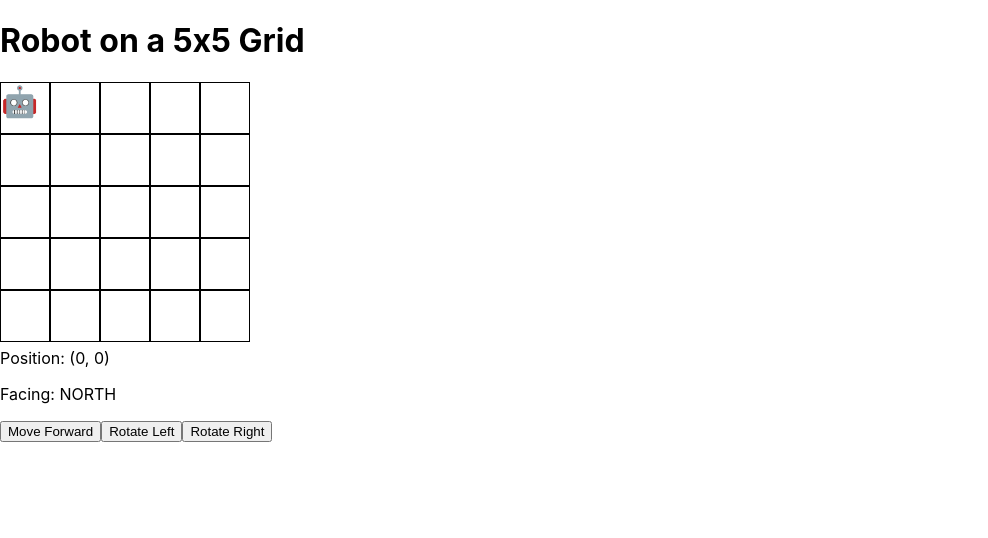
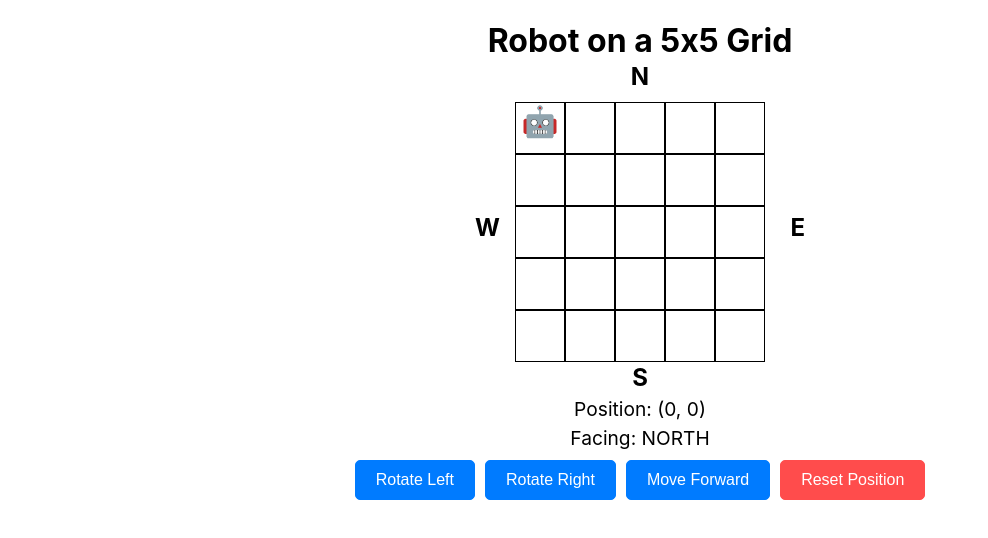
Before and after one commit to paraiii/toy-robort, a React (Create React App) app: page / in a window 1280 px wide. Shown: the top 538 px of the page, without its empty margins (0-988 px from the left). Built offline with nearby package versions, Linux system fonts and the light colour scheme.

Commit message:
Add reset function & styles

```diff
--- a/package.json
+++ b/package.json
@@ -2,6 +2,7 @@
   "name": "toy-robot",
   "version": "0.1.0",
   "private": true,
+  "author": "Bingixn Zhang",
   "dependencies": {
     "@testing-library/jest-dom": "^5.17.0",
     "@testing-library/react": "^13.4.0",
--- a/src/App.css
+++ b/src/App.css
@@ -1,32 +1,78 @@
 /* src/App.css */
 .app {
+  display: flex;
+  flex-direction: column;
+  justify-content: center;
+  align-items: center;
   text-align: center;
 }
 
-.input-container {
-  margin: 20px 0;
+.grid-with-directions {
+  position: relative;
+  margin: 20px;
 }
 
-.table {
-  display: inline-block;
-  margin: 20px auto;
-  border: 2px solid #000;
+.direction {
+  position: absolute;
+  font-size: 1.5em;
+  font-weight: bold;
 }
 
-.row {
-  display: flex;
+.north {
+  top: -40px;
+  left: 50%;
+  transform: translateX(-50%);
 }
 
-.cell {
-  width: 50px;
-  height: 50px;
-  border: 1px solid #000;
-  display: flex;
-  align-items: center;
-  justify-content: center;
-  font-size: 24px;
+.south {
+  bottom: -40px;
+  left: 50%;
+  transform: translateX(-50%);
 }
 
-.robot {
-  background-color: yellow;
+.east {
+  top: 50%;
+  right: -40px;
+  transform: translateY(-50%);
 }
+
+.west {
+  top: 50%;
+  left: -40px;
+  transform: translateY(-50%);
+}
+
+.robot-controls {
+  margin-top: 20px;
+  text-align: center;
+}
+
+.robot-controls p {
+  margin: 5px 0;
+  font-size: 1.2em;
+}
+
+.robot-controls button {
+  margin: 5px;
+  padding: 10px 20px;
+  font-size: 1em;
+  border-radius: 5px;
+  border: 1px solid #007bff;
+  background-color: #007bff;
+  color: white;
+  cursor: pointer;
+  transition: background-color 0.3s ease;
+}
+
+.robot-controls button:hover {
+  background-color: #0056b3;
+}
+
+.robot-controls button.reset-button {
+  background-color: #ff4c4c;
+  border: 1px solid #ff4c4c;
+}
+
+.robot-controls button.reset-button:hover {
+  background-color: #cc0000;
+}
--- a/src/App.js
+++ b/src/App.js
@@ -1,6 +1,8 @@
 import React, { useState } from "react";
-import { RobotCommands } from "./components/RobotCommands";
 import { Grid } from "./components/Grid";
+import "./App.css";
+
+const directions = ["NORTH", "EAST", "SOUTH", "WEST"];
 
 export const App = () => {
   const [position, setPosition] = useState({ x: 0, y: 0, direction: "NORTH" });
@@ -27,33 +29,49 @@ export const App = () => {
     setPosition({ x, y, direction });
   };
 
+  //Function to rotate the direction to the left
   const rotateLeft = () => {
-    const directions = ["NORTH", "EAST", "SOUTH", "WEST"];
     const newDirection =
       directions[(directions.indexOf(position.direction) + 3) % 4];
     setPosition({ ...position, direction: newDirection });
   };
 
+  //Function to rotate the direction to the right
   const rotateRight = () => {
-    const directions = ["NORTH", "EAST", "SOUTH", "WEST"];
     const newDirection =
       directions[(directions.indexOf(position.direction) + 1) % 4];
     setPosition({ ...position, direction: newDirection });
   };
 
+  //Reset the position
+  const resetPosition = () => {
+    setPosition({ x: 0, y: 0, direction: "NORTH" });
+  };
+
   return (
-    <div className="App">
+    <div className="app">
       <h1>Robot on a 5x5 Grid</h1>
-      <Grid robotPosition={position} />
+      <div className="grid-with-directions">
+        <div className="direction north">N</div>
+        <div className="direction west">W</div>
+        <Grid robotPosition={position} />
+        <div className="direction east">E</div>
+        <div className="direction south">S</div>
+      </div>
       {/* Pass robot's position as props to Grid */}
       <div className="robot-controls">
         <p>
           Position: ({position.x}, {position.y})
         </p>
         <p>Facing: {position.direction}</p>
-        <button onClick={moveForward}>Move Forward</button>
-        <button onClick={rotateLeft}>Rotate Left</button>
-        <button onClick={rotateRight}>Rotate Right</button>
+        <div className="buttons-container">
+          <button onClick={rotateLeft}>Rotate Left</button>
+          <button onClick={rotateRight}>Rotate Right</button>
+          <button onClick={moveForward}>Move Forward</button>
+          <button onClick={resetPosition} className="reset-button">
+            Reset Position
+          </button>
+        </div>
       </div>
     </div>
   );
--- a/src/components/RobotCommands.js
+++ /dev/null
@@ -1,55 +0,0 @@
-import React, { useState } from "react";
-
-const directions = ["NORTH", "EAST", "WEST", "SOUTH"];
-
-export const RobotCommands = () => {
-  const [position, setPosition] = useState({ x: 0, y: 0, direction: "NORTH" });
-
-  //Move robot forward
-  const moveForward = () => {
-    let { x, y, direction } = position;
-    switch (direction) {
-      case "NORTH":
-        if (y > 0) y--;
-        break;
-      case "SOUTH":
-        if (y < 4) y++;
-        break;
-      case "WEST":
-        if (x > 0) x--;
-        break;
-      case "EAST":
-        if (x < 4) x++;
-        break;
-      default:
-        break;
-    }
-    setPosition({ x, y, direction }); //Update robot's position
-  };
-
-  //Turn 90 degree left
-  const rotateLeft = () => {
-    const newDirection =
-      directions[(directions.indexOf(position.direction) + 3) % 4];
-    setPosition({ ...position, direction: newDirection });
-  };
-
-  //Turn Right
-  const rotateRight = () => {
-    const newDirection =
-      directions[(directions.indexOf(position.direction) + 1) % 4];
-    setPosition({ ...position, direction: newDirection });
-  };
-
-  return (
-    <div>
-      <p>
-        Position: ({position.x}, {position.y})
-      </p>
-      <p>Facing: {position.direction}</p>
-      <button onClick={moveForward}>Move Forward</button>
-      <button onClick={rotateLeft}>Rotate Left</button>
-      <button onClick={rotateRight}>Rotate Right</button>
-    </div>
-  );
-};
```
Also changed, not shown: 1 other file (tests, documents, lock files or other folders).
